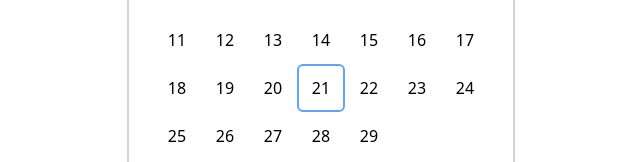
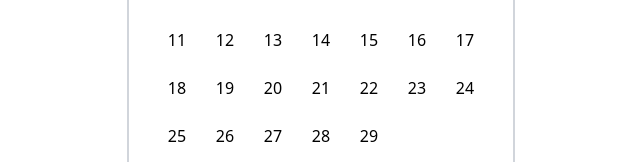
Before and after one commit to RuchiRay/date-range-picker, a React (Create React App) app: page / in a window 1280 px wide. Shown: the part 234-396 px from the top of the page, without its empty margins (319-959 px from the left). Built offline with nearby package versions, Linux system fonts and the light colour scheme.

Commit message:
added range logic-first iteration

```diff
--- a/src/components/DatesRenderer/DatesRenderer.tsx
+++ b/src/components/DatesRenderer/DatesRenderer.tsx
@@ -1,10 +1,32 @@
 import React from "react";
 import { DatesRendererProps } from "./interface";
 
-export const DatesRenderer = ({ calenderData }: DatesRendererProps) => {
+export const DatesRenderer = ({
+  calenderData,
+  currentMonth,
+  currentYear,
+  setRange,
+  range,
+}: DatesRendererProps) => {
   const date = new Date();
   const currentDate = date.getDate();
   console.log(currentDate);
+  const handleRange = (date: number) => {
+    if (range.first.length && range.second.length) {
+      setRange({ first: `${date}`, second: "" });
+    } else if (range.first.length) {
+      if (Number(range.first) > date) {
+        setRange({ first: `${date}`, second: range.first });
+      } else
+        setRange((prev) => {
+          return { ...prev, second: `${date}` };
+        });
+    } else {
+      setRange((prev) => {
+        return { ...prev, first: `${date}` };
+      });
+    }
+  };
 
   return (
     <div>
@@ -13,16 +35,19 @@ export const DatesRenderer = ({ calenderData }: DatesRendererProps) => {
           <div key={Math.random()} className="flex">
             {week.map((date) => {
               return (
-                <p
+                <button
+                  onClick={() => handleRange(date.date)}
                   key={Math.random()}
-                  className={`w-12 h-12 flex justify-center items-center cursor-pointer rounded-md hover:bg-blue-100 hover:text-blue-600  ${
+                  className={`w-12 h-12 flex justify-center items-center cursor-pointer rounded-md  ${
                     date.date === 0 && "opacity-0"
                   } ${
-                    date.date === currentDate && "border-2  border-blue-400"
+                    (date.date === Number(range.first) ||
+                      date.date === Number(range.second)) &&
+                    "bg-blue-700 text-white"
                   } `}
                 >
                   {date.date}
-                </p>
+                </button>
               );
             })}
           </div>
--- a/src/components/DatesRenderer/interface.ts
+++ b/src/components/DatesRenderer/interface.ts
@@ -1,3 +1,5 @@
+import { Range } from "../calender/interface";
+
 export interface CalenderData {
   day: string;
   date: number;
@@ -5,4 +7,8 @@ export interface CalenderData {
 
 export interface DatesRendererProps {
   calenderData: CalenderData[][];
+  setRange: React.Dispatch<React.SetStateAction<Range>>;
+  currentMonth: number;
+  currentYear: number;
+  range: Range;
 }
--- a/src/components/calender/Calender.tsx
+++ b/src/components/calender/Calender.tsx
@@ -5,6 +5,7 @@ import { IoChevronBackOutline, IoChevronForward } from "react-icons/io5";
 import { WeekRenderer } from "../WeekRenderer/WeekRenderer";
 import { DatesRenderer } from "../DatesRenderer/DatesRenderer";
 import { YearsRenderer } from "../YearsRenderer/YearsRenderer";
+import { Range } from "./interface";
 export const Calender = () => {
   const date = new Date();
   const currentDate = date.getDate();
@@ -16,6 +17,8 @@ export const Calender = () => {
   const [calenderData, setcalenderData] = useState(
     getCalenderData(currentYear, monthMap[currentMonth])
   );
+  const [range, setRange] = useState<Range>({ first: "", second: "" });
+  console.log(range, "range");
 
   const handleNext = () => {
     if (currentMonth + 1 < 12) setcurrentMonth((prev) => prev + 1);
@@ -72,7 +75,13 @@ export const Calender = () => {
       ) : (
         <div>
           <WeekRenderer />
-          <DatesRenderer calenderData={calenderData} />
+          <DatesRenderer
+            currentMonth={currentMonth}
+            currentYear={currentYear}
+            setRange={setRange}
+            calenderData={calenderData}
+            range={range}
+          />
         </div>
       )}
     </div>
--- a/src/components/calender/interface.ts
+++ b/src/components/calender/interface.ts
@@ -9,3 +9,8 @@ export interface MonthMap {
 export interface MonthDaysMap {
   [key: string]: number;
 }
+
+export interface Range {
+  first: string;
+  second: string;
+}
```
